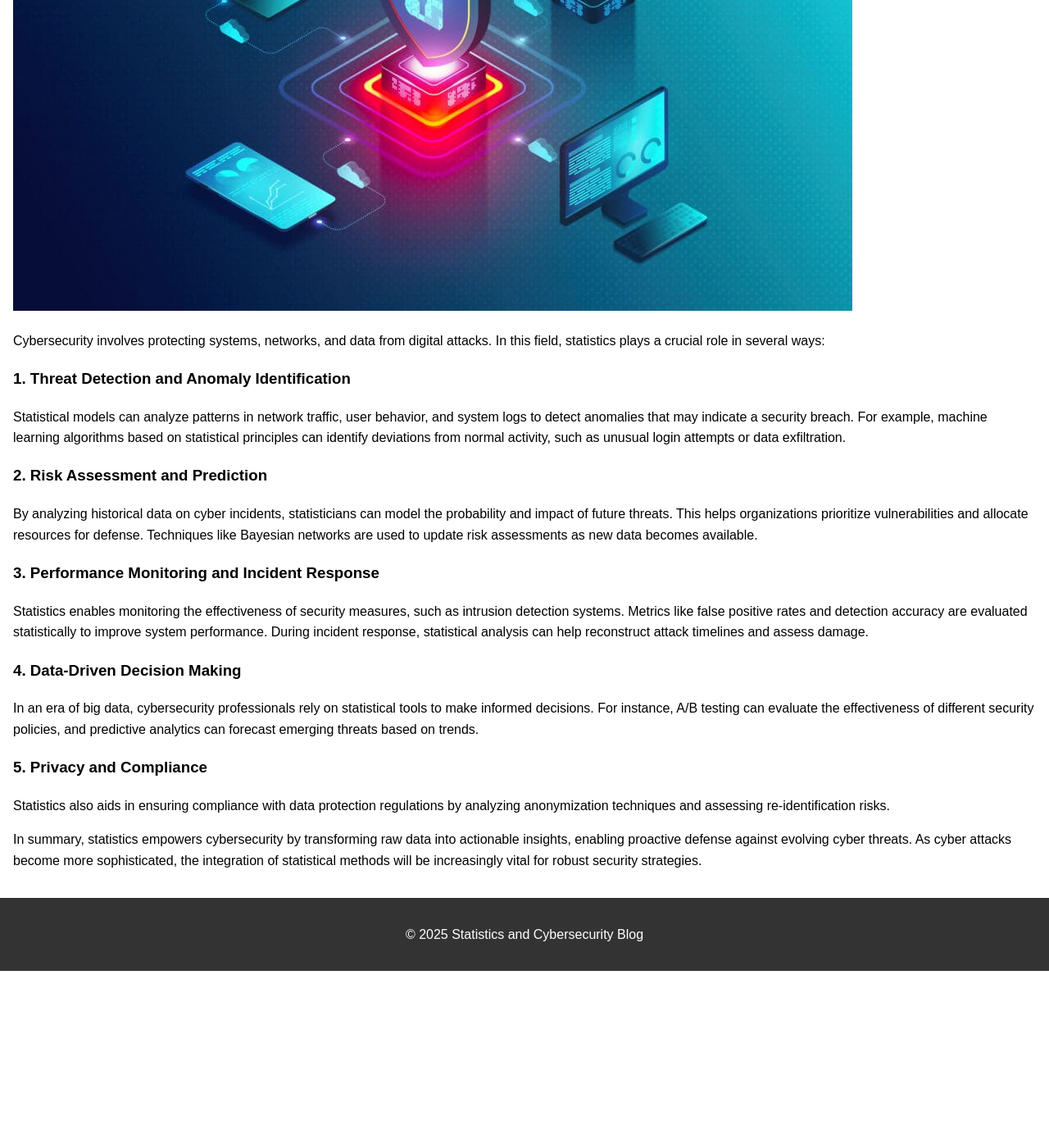
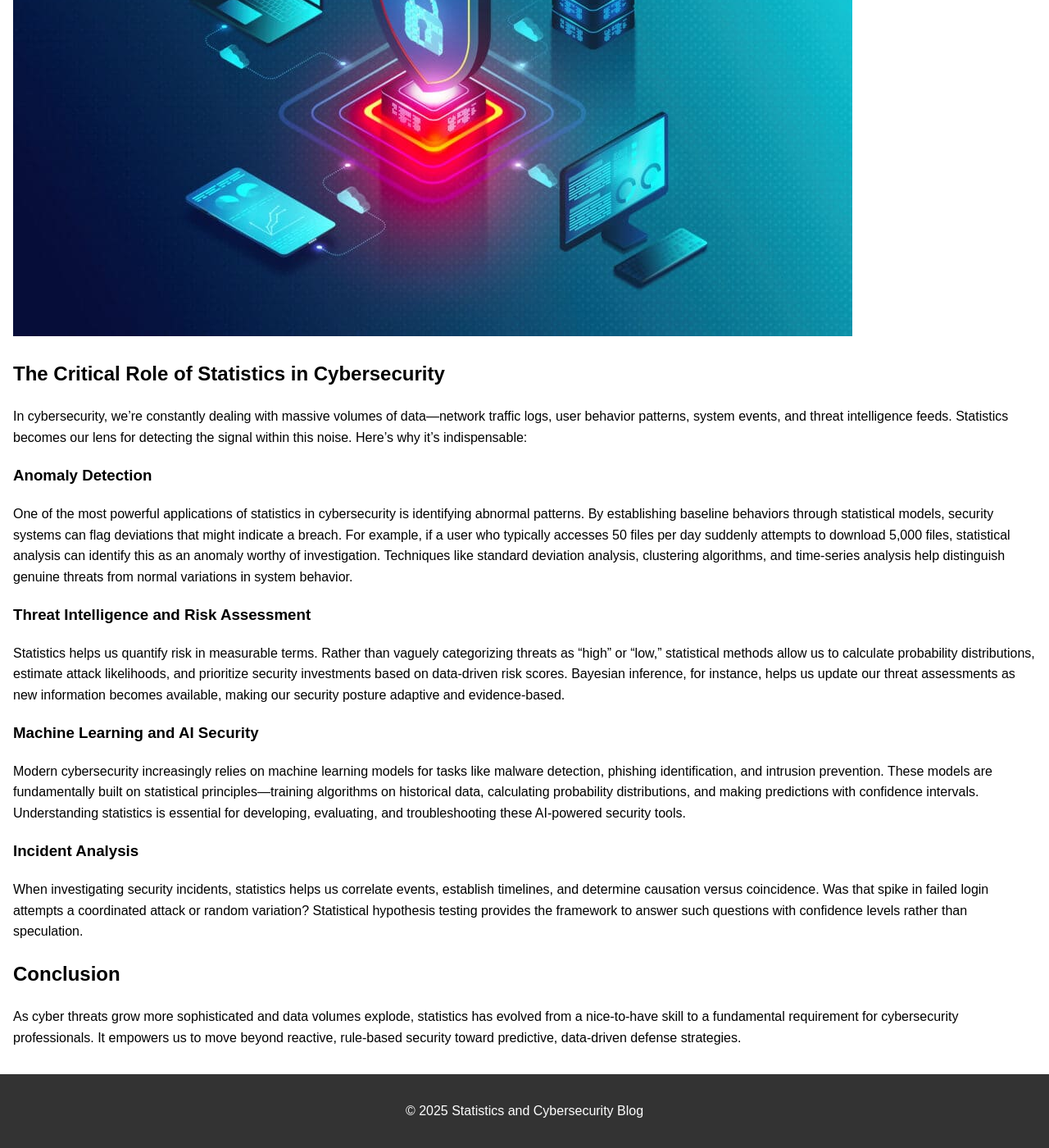
Before and after one commit to FedericoTrionfetti/StatisticsBlog, a Jekyll site: the page built from _posts/2024-10-05-what-is-statistics-and-why-can-it-be-useful-for-cybersecurity.md, in a window 1280 px wide and 1400 px high, scrolled down 743 px. Shown: the whole window at 82% size. Built offline with Jekyll 4.4.1, drawn with Linux system fonts in a browser that asks for light colours; before the commit the page ends 1927 px from its top, so only the background shows below that; some of the changed text lies outside the part shown.

Commit message:
Update article content and include image

```diff
--- a/_posts/2024-10-05-what-is-statistics-and-why-can-it-be-useful-for-cybersecurity.md
+++ b/_posts/2024-10-05-what-is-statistics-and-why-can-it-be-useful-for-cybersecurity.md
@@ -1,34 +1,39 @@
 ---
 layout: default
-title: "What is statistics, and why can it be useful for cybersecurity?"
+title: "What is Statistics, and Why Can It Be Useful for Cybersecurity?"
 date: 2024-10-05
 ---
 
-# What is statistics, and why can it be useful for cybersecurity?
+# What is Statistics, and Why Can It Be Useful for Cybersecurity?
 
-## What is Statistics?
+## Understanding Statistics
 
-Statistics is a branch of mathematics that deals with the collection, analysis, interpretation, presentation, and organization of data. It provides methods for designing experiments, surveys, and observational studies, as well as techniques for summarizing and drawing inferences from data. Key concepts include probability, distributions, hypothesis testing, and regression analysis.
+Statistics is the science of collecting, analyzing, interpreting, and presenting data. At its core, it provides us with mathematical tools to make sense of uncertainty and variability in the world around us. Rather than relying on gut feelings or anecdotal evidence, statistics allows us to draw meaningful conclusions from data through rigorous mathematical methods.
 
-## Why is Statistics Useful for Cybersecurity?
+The field encompasses two main branches: descriptive statistics, which summarizes and describes data patterns, and inferential statistics, which helps us make predictions and decisions based on sample data. From calculating averages to building complex predictive models, statistics gives us the framework to transform raw numbers into actionable insights.
 
-![What is Cybersecurity]({{ "/assets/images/what-is-cybersecurity-1024x631.jpg" | relative_url }})
+![Cybersecurity Image]({{ "/assets/images/what-is-cybersecurity-1024x631.jpg" | relative_url }})
 
-Cybersecurity involves protecting systems, networks, and data from digital attacks. In this field, statistics plays a crucial role in several ways:
+## The Critical Role of Statistics in Cybersecurity
 
-### 1. Threat Detection and Anomaly Identification
-Statistical models can analyze patterns in network traffic, user behavior, and system logs to detect anomalies that may indicate a security breach. For example, machine learning algorithms based on statistical principles can identify deviations from normal activity, such as unusual login attempts or data exfiltration.
+In cybersecurity, we're constantly dealing with massive volumes of data—network traffic logs, user behavior patterns, system events, and threat intelligence feeds. Statistics becomes our lens for detecting the signal within this noise. Here's why it's indispensable:
 
-### 2. Risk Assessment and Prediction
-By analyzing historical data on cyber incidents, statisticians can model the probability and impact of future threats. This helps organizations prioritize vulnerabilities and allocate resources for defense. Techniques like Bayesian networks are used to update risk assessments as new data becomes available.
+### Anomaly Detection
 
-### 3. Performance Monitoring and Incident Response
-Statistics enables monitoring the effectiveness of security measures, such as intrusion detection systems. Metrics like false positive rates and detection accuracy are evaluated statistically to improve system performance. During incident response, statistical analysis can help reconstruct attack timelines and assess damage.
+One of the most powerful applications of statistics in cybersecurity is identifying abnormal patterns. By establishing baseline behaviors through statistical models, security systems can flag deviations that might indicate a breach. For example, if a user who typically accesses 50 files per day suddenly attempts to download 5,000 files, statistical analysis can identify this as an anomaly worthy of investigation. Techniques like standard deviation analysis, clustering algorithms, and time-series analysis help distinguish genuine threats from normal variations in system behavior.
 
-### 4. Data-Driven Decision Making
-In an era of big data, cybersecurity professionals rely on statistical tools to make informed decisions. For instance, A/B testing can evaluate the effectiveness of different security policies, and predictive analytics can forecast emerging threats based on trends.
+### Threat Intelligence and Risk Assessment
 
-### 5. Privacy and Compliance
-Statistics also aids in ensuring compliance with data protection regulations by analyzing anonymization techniques and assessing re-identification risks.
+Statistics helps us quantify risk in measurable terms. Rather than vaguely categorizing threats as "high" or "low," statistical methods allow us to calculate probability distributions, estimate attack likelihoods, and prioritize security investments based on data-driven risk scores. Bayesian inference, for instance, helps us update our threat assessments as new information becomes available, making our security posture adaptive and evidence-based.
 
-In summary, statistics empowers cybersecurity by transforming raw data into actionable insights, enabling proactive defense against evolving cyber threats. As cyber attacks become more sophisticated, the integration of statistical methods will be increasingly vital for robust security strategies.
+### Machine Learning and AI Security
+
+Modern cybersecurity increasingly relies on machine learning models for tasks like malware detection, phishing identification, and intrusion prevention. These models are fundamentally built on statistical principles—training algorithms on historical data, calculating probability distributions, and making predictions with confidence intervals. Understanding statistics is essential for developing, evaluating, and troubleshooting these AI-powered security tools.
+
+### Incident Analysis
+
+When investigating security incidents, statistics helps us correlate events, establish timelines, and determine causation versus coincidence. Was that spike in failed login attempts a coordinated attack or random variation? Statistical hypothesis testing provides the framework to answer such questions with confidence levels rather than speculation.
+
+## Conclusion
+
+As cyber threats grow more sophisticated and data volumes explode, statistics has evolved from a nice-to-have skill to a fundamental requirement for cybersecurity professionals. It empowers us to move beyond reactive, rule-based security toward predictive, data-driven defense strategies.
```
